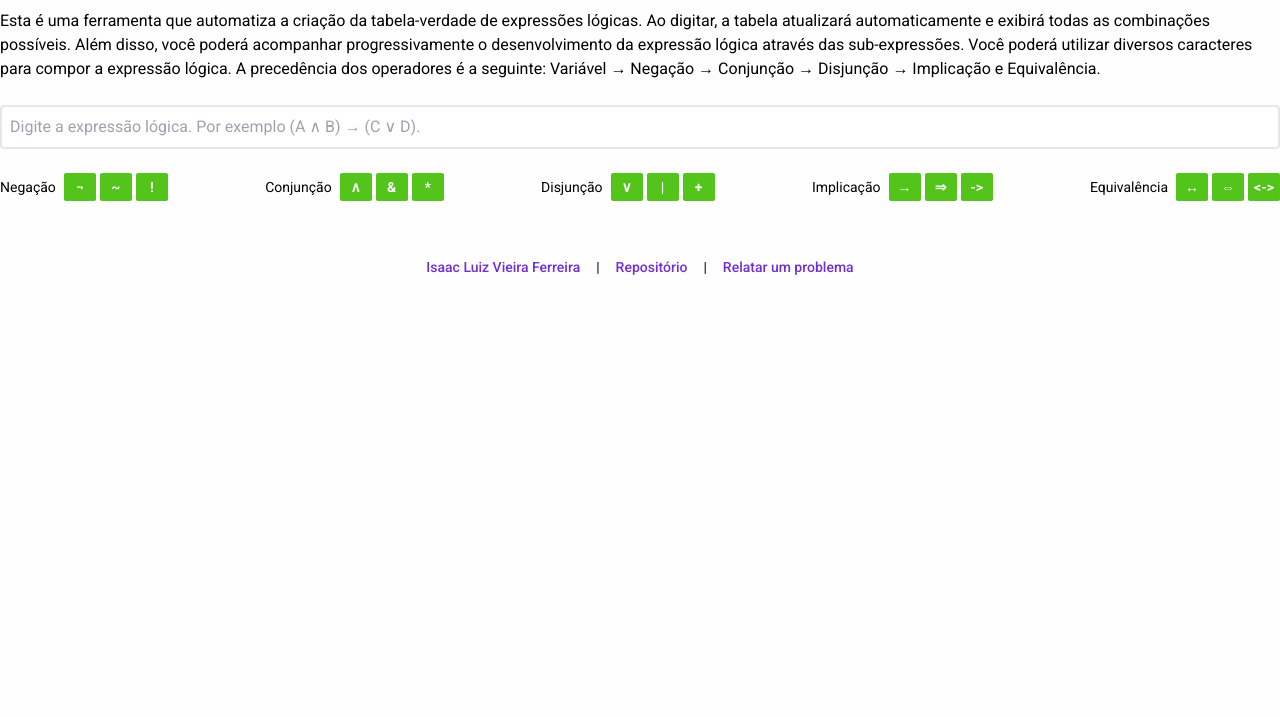
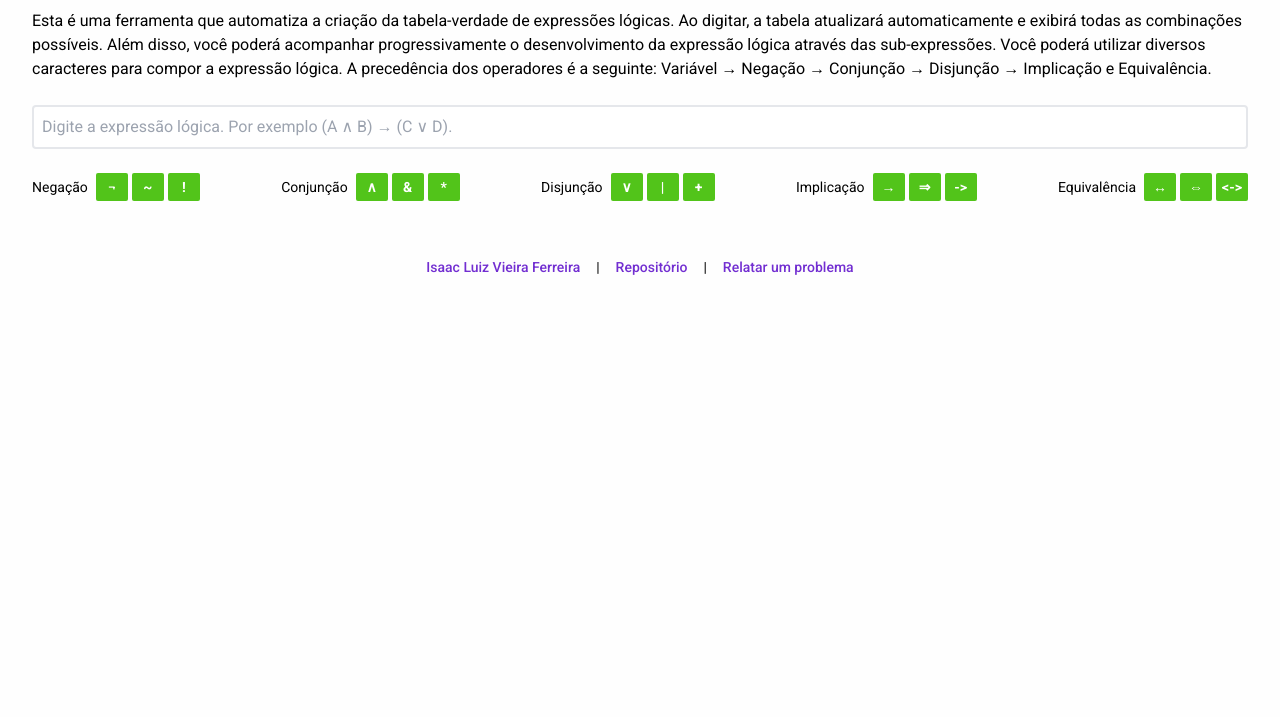
Before and after one commit to zaclummys/tabela-verdade, a Gatsby site: page / in a window 1280 px wide. Shown: the part 83-800 px from the top of the page. Built offline with nearby package versions, Linux system fonts and the light colour scheme; Gatsby itself is replaced by a stand-in of ours.

Commit message:
Wrap with container

```diff
--- a/src/pages/index.js
+++ b/src/pages/index.js
@@ -1,11 +1,16 @@
 import React from 'react';
+
+import Head from '../components/head/head';
 
 import Footer from '../components/footer/footer';
 import TruthTableContainer from '../components/truth-table-container/truth-table-container';
 
 export default function Index () {
     return (
-        <section className="container mx-auto mt-8">
+        <>
+            <Head />
+
+            <section className="container mx-auto mt-8 px-8">
                 <h1 className="my-4 text-3xl font-bold text-primary">
                     Gerador de tabela-verdade
                 </h1>
@@ -24,5 +29,6 @@ export default function Index () {
 
                 <Footer />
             </section>
+        </>
     );
 }
```
Lines whose indentation alone changed are shown as unchanged.
